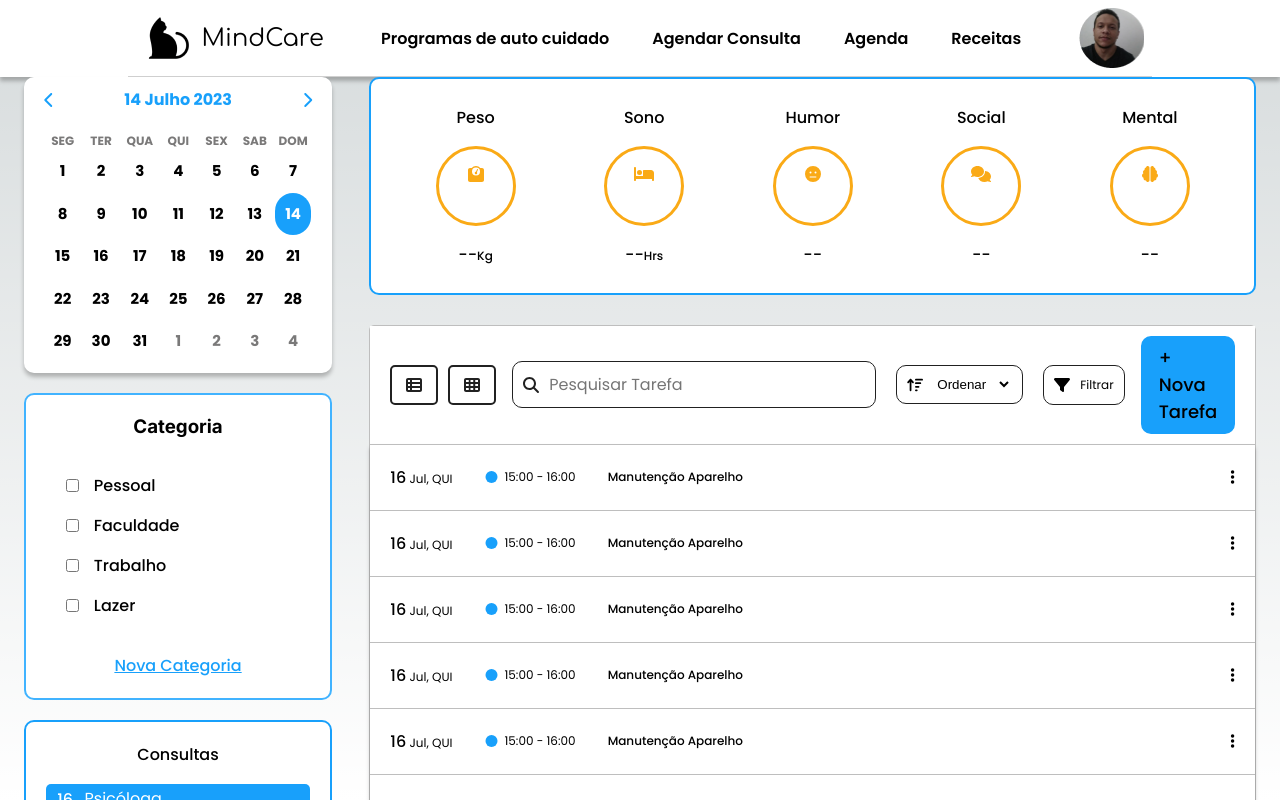
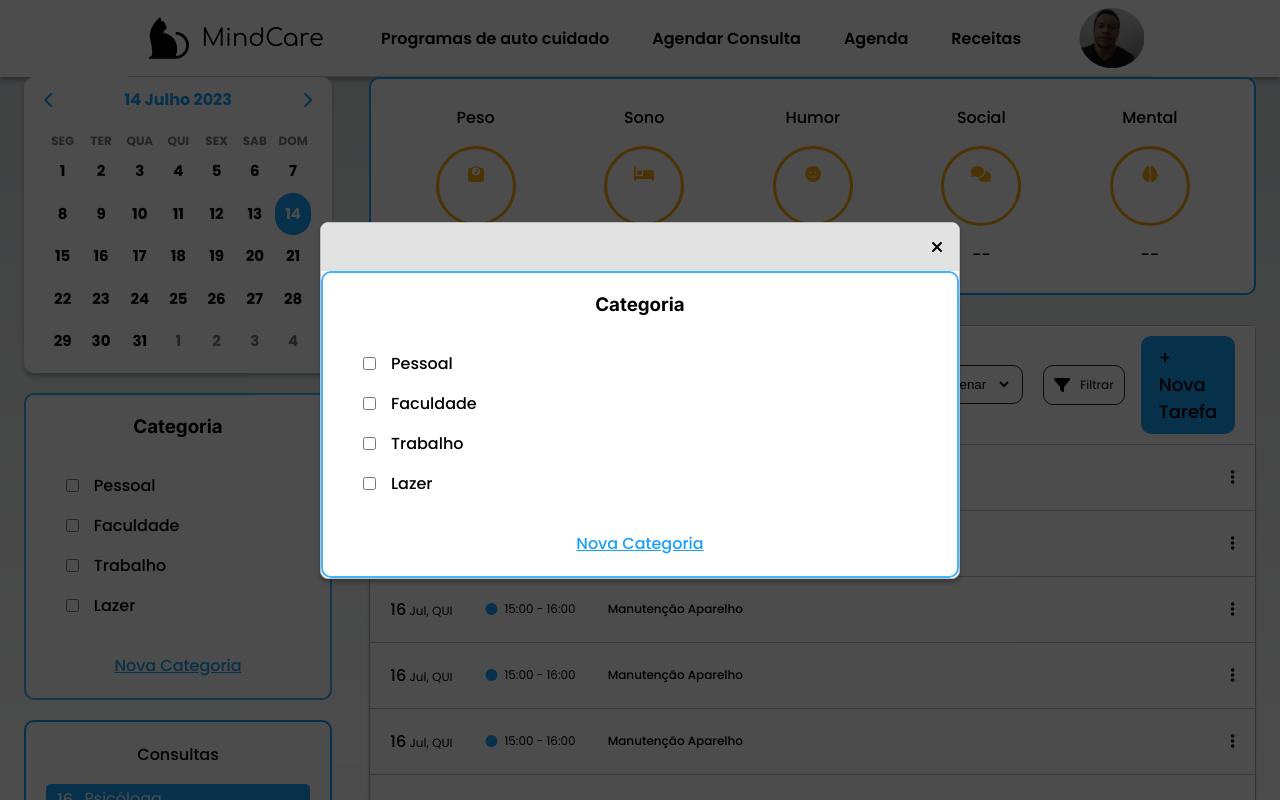
Before and after one commit to 777KML777/FHIRProject, a Next.js app: page /agendas in a window 1280 px wide. Built offline with nearby package versions, Linux system fonts and the light colour scheme.

Commit message:
Componente Modal Criado

```diff
--- a/src/app/components/Agenda/agenda.module.css
+++ b/src/app/components/Agenda/agenda.module.css
@@ -52,7 +52,8 @@
         max-width: 640px;
         flex-direction: column;
     }
-    .side{
+
+    .side {
         flex-direction: row;
         width: 100%;
     }
@@ -63,7 +64,8 @@
     .container {
         max-width: 475px;
     }
-    .side{
+
+    .side {
         flex-direction: column;
     }
 }
--- a/src/app/components/Agenda/index.jsx
+++ b/src/app/components/Agenda/index.jsx
@@ -1,13 +1,23 @@
+"use client";
 import styles from './agenda.module.css'
+
+import React from 'react';
+import { useState } from 'react';
+
 import Estados from './estados'
 import Categorias from './categorias'
 import Consultas from './consultas'
 import Calendario from '../AgendarConsultas/Calendario'
 import Tarefas from './tarefas'
+import Modal from '../Modal'
 
 function Agenda() {
+    const [ativo, setAtivo] = useState("True")
+
+    console.log(Categorias)
     return (
         <>
+
             <div className={styles.container}>
                 <div className={styles.side}>
                     <Calendario />
@@ -19,7 +29,10 @@ function Agenda() {
                     <Tarefas />
                 </div>
             </div>
-
+            <Modal classe={ativo} tela={Categorias}>
+                <Categorias />
+                {/* Substitua Categorias, pelo componente que será exibido no modal */}
+            </Modal>
         </>
     )
 }
--- /dev/null
+++ b/src/app/components/Modal/Modal.module.css
@@ -0,0 +1,40 @@
+.background{
+    position: fixed;
+    display: flex;
+    justify-content: center;
+    width: 100%;
+    height: 100vh;
+    height: 100svh;
+}
+
+.modal{
+    overflow: hidden;
+    border: 1px solid #BEBEBE;
+    box-shadow: var(--box-shadow);
+    border-radius: 0.5rem;
+    margin: auto;
+    width: 50%;
+    background-color: #fff;
+}
+
+.ativo{
+    display: flex;
+    background-color: rgba(0, 0, 0, 0.7);
+    left: 0;
+    top: 0;
+}
+
+.desativado{
+    display: none;
+}
+
+.header{
+    display: flex;
+    justify-content: flex-end;
+    padding: 1rem;
+    background-color: #e2e2e2;
+}
+
+.icone{
+    color: #000;
+}
--- /dev/null
+++ b/src/app/components/Modal/index.jsx
@@ -0,0 +1,45 @@
+import styles from './Modal.module.css'
+import React from 'react';
+import { useState, useEffect } from 'react';
+import { FontAwesomeIcon } from '@fortawesome/react-fontawesome'
+import { faXmark } from '@fortawesome/free-solid-svg-icons'
+
+/*
+Botao para exibir o modal
+<button type="button" onClick={() => setAtivo("True")}>True</button>
+
+Botao para esconder o modal
+<button type="button" onClick={() => setAtivo("False")}>False</button>
+*/
+
+function Modal({ classe, children }) {
+    const [ativo, setAtivo] = useState("")
+
+
+    console.log(classe)
+    useEffect(() => {
+        if (classe == "True") {
+            setAtivo(styles.ativo)
+        } else if (classe == "False") {
+            setAtivo(styles.desativado)
+        }
+    }, [classe]);
+
+    return (
+        <>
+            <div className={styles.background + " " + ativo}>
+                <div className={styles.modal} >
+                    <div className={styles.header}>
+                        <FontAwesomeIcon icon={faXmark} className={styles.icone} onClick={() => setAtivo(styles.desativado)} />
+                    </div>
+                    <div className={styles.main}>
+                        {children}
+                    </div>
+                </div>
+            </div>
+        </>
+    )
+
+}
+
+export default Modal
```
Also changed, not shown: src/app/modal/page.js (added, +11 -0 lines).
